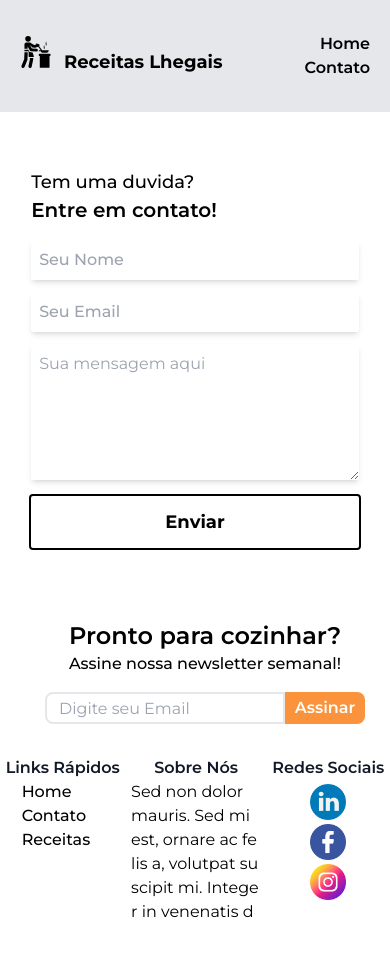
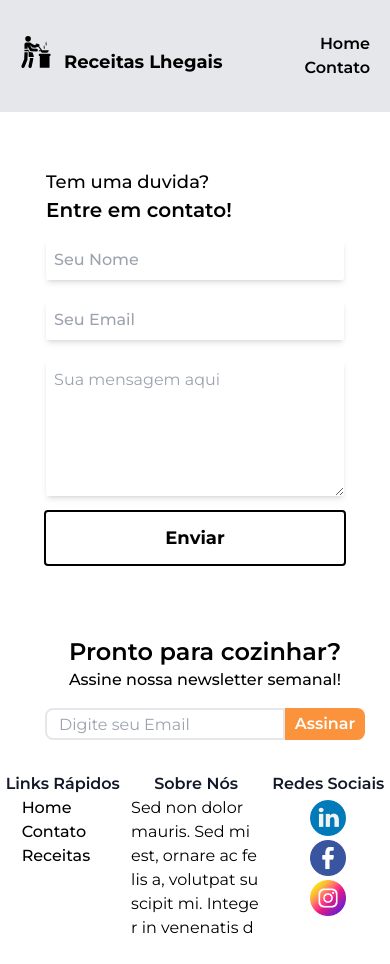
Before and after one commit to oisol/recipes-react, a React (Vite) app: page /contato in a window 390 px wide. Built offline with nearby package versions, Linux system fonts and the light colour scheme.

Commit message:
Contato finalizado

```diff
--- a/src/pages/contact/index.jsx
+++ b/src/pages/contact/index.jsx
@@ -1,7 +1,7 @@
 import Footer from "../../components/Footer/Footer";
 import Header from "../../components/Header/Header";
 
-import imagem from "../../assets/imgs/contato.png";
+import contactPhoto from "../../assets/imgs/contato.png";
 
 const Contact = () => {
 
@@ -14,21 +14,21 @@ const Contact = () => {
             <Header />
             <div className="flex sm:justify-center items-center sm:flex-row flex-col-reverse mt-14 mb-16">
 
-                <div className="sm:h-96 h-full sm:w-96 w-11/12 flex justify-center">
+                <div className="sm:h-96 h-full sm:w-96 w-5/6 flex justify-center">
                     <form action="#" method="#POST" className="flex flex-col sm:w-3/4 w-11/12" onSubmit={successMessage}>
                         <div>
                             <p className="sm:text-xl text-lg font-medium">Tem uma duvida?</p>
                             <h1 className="sm:text-2xl text-xl font-semibold">Entre em contato!</h1>
                         </div>
-                        <input className="mt-4 p-2 font-medium rounded-sm shadow-md outline-slate-300 focus:outline-none focus:bg-slate-200" type="text" name="name" id="name" placeholder="Seu Nome" required="true"/>
-                        <input className="mt-3 p-2 font-medium rounded-sm shadow-md outline-slate-300 focus:outline-none focus:bg-slate-200" type="email" name="email" id="email" placeholder="Seu Email" required="true"/>
-                        <textarea className="mt-3 p-2 rounded-sm shadow-md outline-slate-300 focus:outline-none focus:bg-slate-200" name="message" id="message" cols="25" rows="5" placeholder="Sua mensagem aqui" required="true"></textarea>
+                        <input className="mt-4 p-2 font-medium rounded-sm shadow-md outline-slate-300 focus:outline-none focus:bg-slate-200 hover:bg-slate-100" type="text" name="name" id="name" placeholder="Seu Nome" required="true"/>
+                        <input className="sm:mt-3 mt-5 p-2 font-medium rounded-sm shadow-md outline-slate-300 focus:outline-none focus:bg-slate-200 hover:bg-slate-100" type="email" name="email" id="email" placeholder="Seu Email" required="true"/>
+                        <textarea className="sm:mt-3 mt-5 p-2 rounded-sm shadow-md outline-slate-300 focus:outline-none focus:bg-slate-200 hover:bg-slate-100" name="message" id="message" cols="25" rows="5" placeholder="Sua mensagem aqui" required="true"></textarea>
                         <button className="outline outline-2 text-lg font-bold p-2 py-3 mt-4 hover:outline-none rounded-sm hover:bg-orange-300 hover:text-white hover:animate-pulse" type="submit" name="submitButton">Enviar</button>
                     </form>
                 </div>
 
                 <div>
-                    <img className="h-96 w-72 object-cover hidden sm:flex" src={imagem} alt="Pessoas sentadas de frente a um notebook" />
+                    <img className="h-96 w-72 object-cover hidden sm:flex md:p-0 pr-5" src={contactPhoto} alt="Pessoas sentadas de frente a um notebook" />
                 </div>
 
             </div>
```
